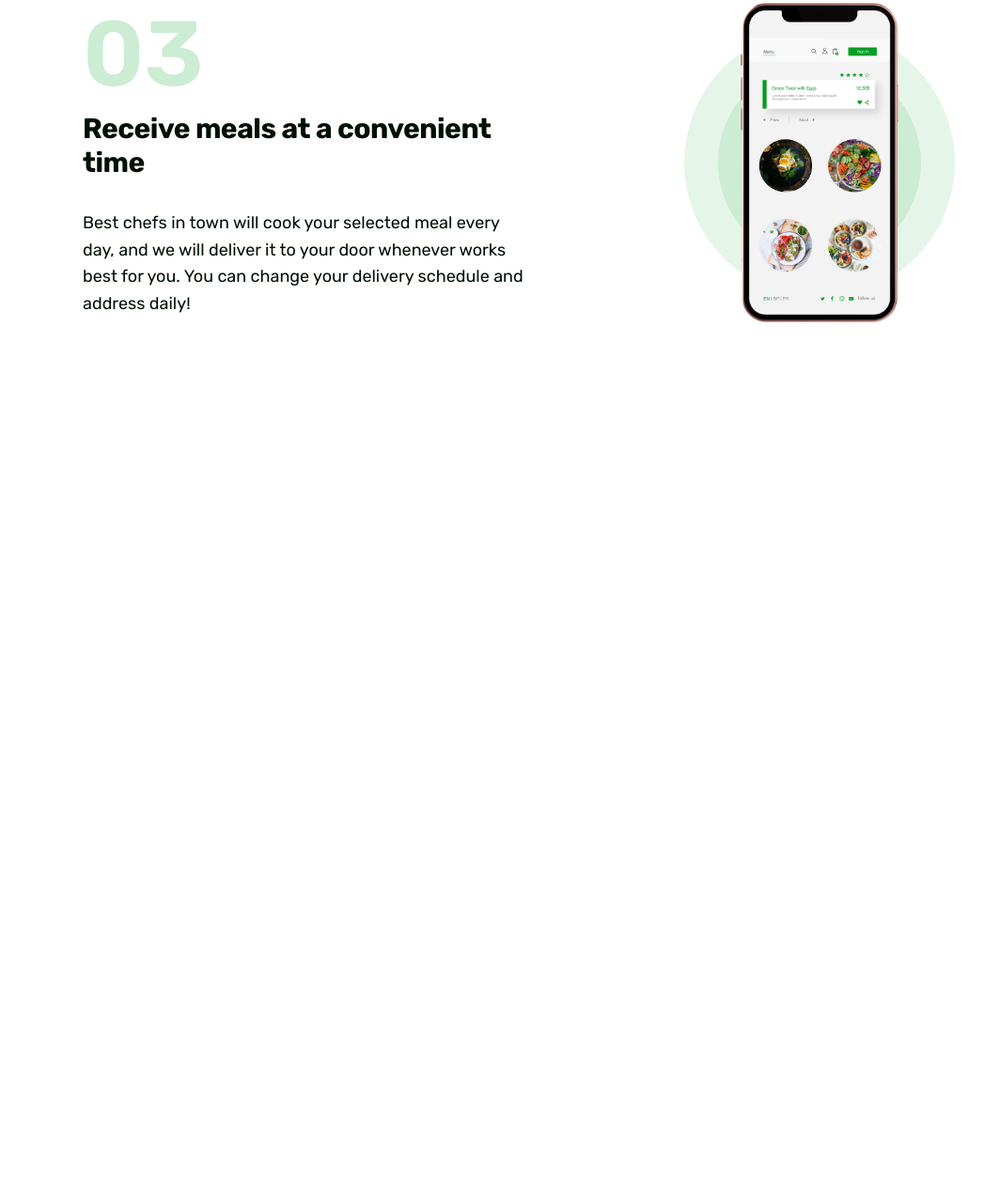
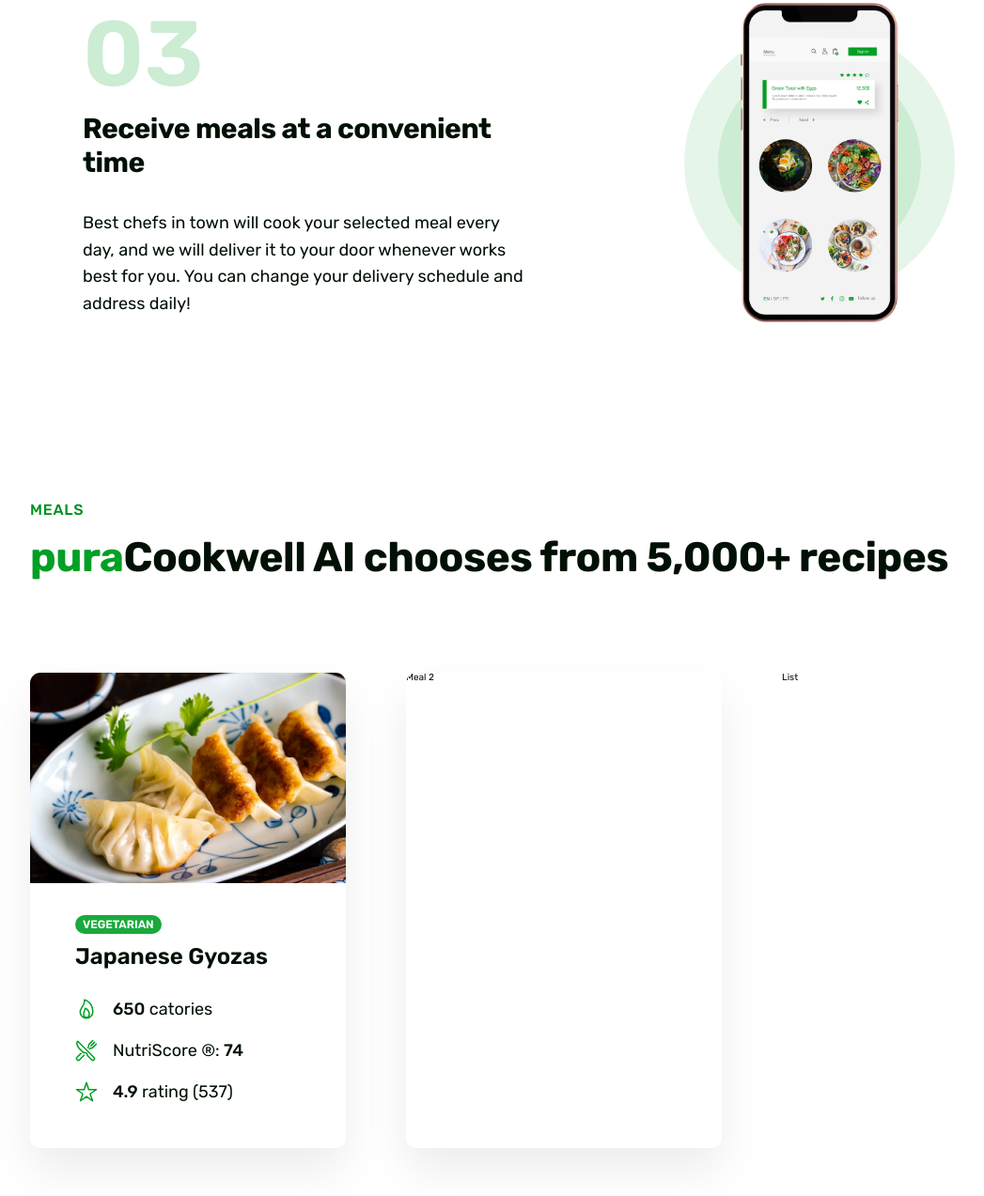
Before and after one commit to amitbhalla/css, a plain HTML site: page index.html in a window 1280 px wide. Shown: the part 2107-3380 px from the top of the page at 94% size, without its empty margins (40-1087 px from the left). Before the commit the page ends 2546 px from the top, so only its background shows below. Drawn offline with nearby package versions, Linux system fonts and the light colour scheme.

Commit message:
Card 1 created

```diff
--- a/css/general.css
+++ b/css/general.css
@@ -166,3 +166,7 @@
 .margin-right-sm {
   margin-right: 1.6rem !important;
 }
+
+strong {
+  font-weight: 500;
+}
--- a/css/style.css
+++ b/css/style.css
@@ -203,3 +203,71 @@
 .step-img {
   width: 35%;
 }
+
+/* ****************** */
+/* MEALS */
+/* ****************** */
+
+.section-meals {
+  padding: 9.6rem 0;
+}
+
+.heading-secondary span {
+  color: #009f25;
+}
+
+.meal {
+  box-shadow: 0 2.4rem 4.8rem rgba(0, 0, 0, 0.075);
+  border-radius: 11px;
+  overflow: hidden;
+}
+
+.meal-content {
+  padding: 3.2rem 4.8rem 4.8rem 4.8rem;
+}
+
+.meal-tags {
+  margin-bottom: 1.2rem;
+}
+
+.tag {
+  display: inline-block;
+  padding: 0.4rem 0.8rem;
+  font-size: 1.2rem;
+  text-transform: uppercase;
+  background-color: #1aa93b;
+  color: #fff;
+  border-radius: 100px;
+  font-weight: 600;
+}
+
+.meal-title {
+  font-size: 2.4rem;
+  color: #001004;
+  font-weight: 600;
+  margin-bottom: 3.2rem;
+}
+
+.meal-attributes {
+  display: flex;
+  flex-direction: column;
+  gap: 2rem;
+  list-style: none;
+}
+
+.meal-attribute {
+  font-size: 1.8rem;
+  display: flex;
+  align-items: center;
+  gap: 1.6rem;
+}
+
+.meal-icon {
+  height: 2.4rem;
+  width: 2.4rem;
+  color: #009f25;
+}
+
+.meal-img {
+  width: 100%;
+}
--- a/index.html
+++ b/index.html
@@ -12,6 +12,9 @@
     <link href="https://fonts.googleapis.com/css2?family=Rubik:wght@400;500;600;700&display=swap" rel="stylesheet">
     <link rel="stylesheet" href="css/general.css" />
     <link rel="stylesheet" href="css/style.css" />
+
+    <script type="module" src="https://unpkg.com/ionicons@5.5.2/dist/ionicons/ionicons.esm.js"></script>
+    <script nomodule src="https://unpkg.com/ionicons@5.5.2/dist/ionicons/ionicons.js"></script>
 
     <title>puraCookwell</title>
 </head>
@@ -135,7 +138,44 @@
 
             </div>
         </section>
+
+        <section class="section-meals">
+            <div class="container">
+                <span class="subheading">Meals</span>
+                <h2 class="heading-secondary"><span>pura</span>Cookwell AI chooses from 5,000+ recipes</h2>
+            </div>
+
+            <div class="container grid grid--3-cols">
+                <div class="meal">
+                    <img src="img/meals/meal-1.png" alt="Image of a meal called Japanese Gyozas" class="meal-img" />
+                    <div class="meal-content">
+                        <div class="meal-tags">
+                            <span class="tag">Vegetarian</span>
+                        </div>
+                        <p class="meal-title">Japanese Gyozas</p>
+                        <ul class="meal-attributes">
+                            <li class="meal-attribute">
+                                <ion-icon class="meal-icon" name="flame-outline"></ion-icon>
+                                <span><strong>650</strong> catories</span>
+                            </li>
+                            <li class="meal-attribute">
+                                <ion-icon class="meal-icon" name="restaurant-outline"></ion-icon>
+                                <span>NutriScore &reg;: <strong>74</strong></span>
+                            </li>
+                            <li class="meal-attribute">
+                                <ion-icon class="meal-icon" name="star-outline"></ion-icon>
+                                <span><strong>4.9</strong> rating (537)</span>
+                            </li>
+                        </ul>
+                    </div>
+                </div>
+                <div class="meal">Meal 2</div>
+                <div class="list">List</div>
+            </div>
+        </section>
+
     </main>
+
 </body>
 
 </html>
```
Also changed, not shown: img/meals/meal-1.jpg (deleted), img/meals/meal-1.png (added), img/meals/meal-2.jpg (deleted), img/meals/meal-2.png (added).
